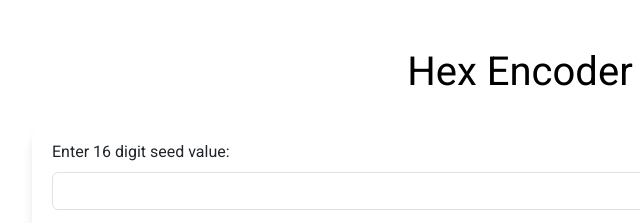
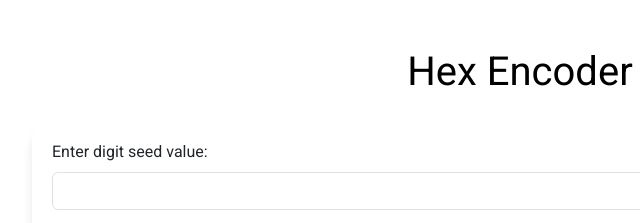
Before and after one commit to bugrazen/payforblob, a plain HTML site: page index.html in a window 1280 px wide. Shown: the top 223 px of the page, 120-760 px from the left. Drawn offline with nearby package versions, Linux system fonts and the light colour scheme.

Commit message:
Update index.html

```diff
--- a/index.html
+++ b/index.html
@@ -73,7 +73,7 @@
         <div id="hex-encoder-form">
             <form>
                 <div class="mb-3">
-                    <label for="seed" class="form-label">Enter 16 digit seed value:</label>
+                    <label for="seed" class="form-label">Enter digit seed value:</label>
                     <input type="text" class="form-control" id="seed" name="seed">
                 </div>
                 <button type="submit" class="btn btn-primary">Run</button>
```
